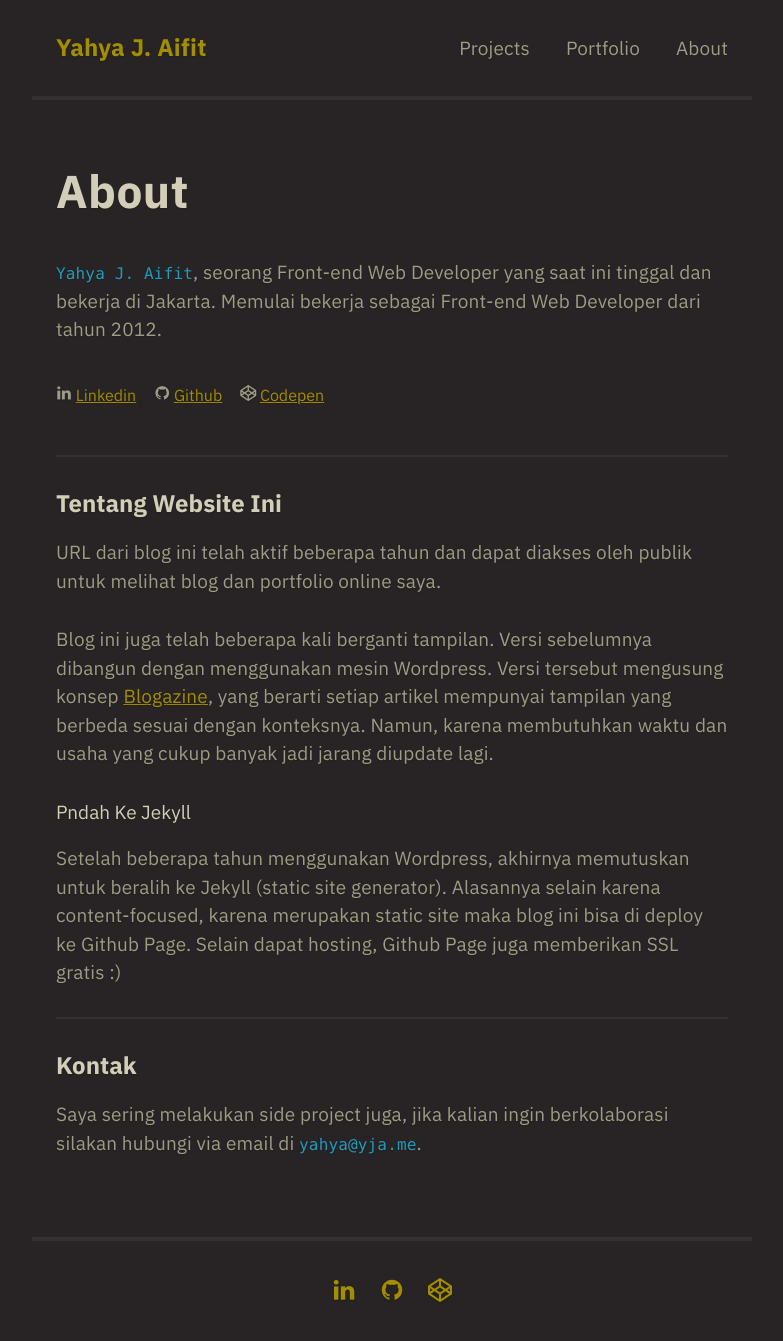
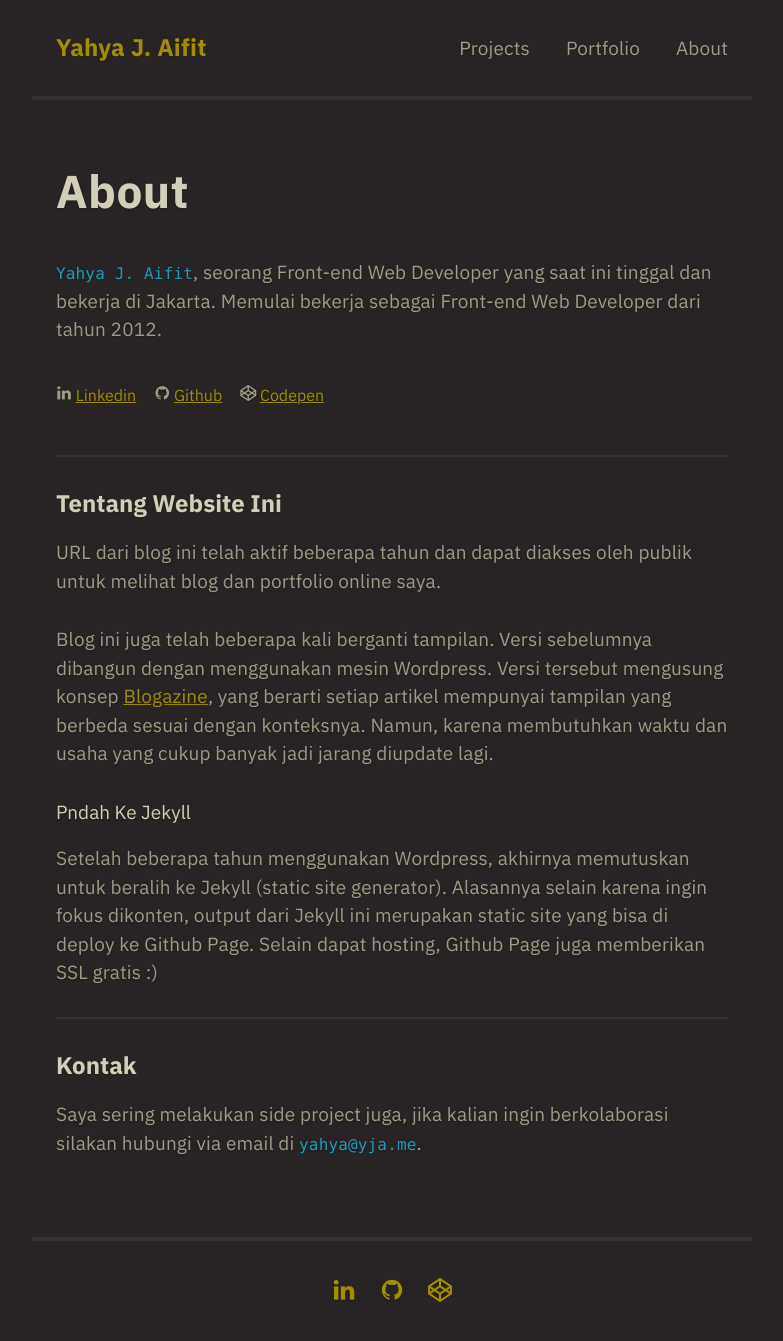
Before and after one commit to aifit/aifit.github.io, a Jekyll site: the page built from pages/about.md, in a window 1280 px wide and 1347 px high. Shown: the top 1341 px of the window, without its empty margins (248-1031 px from the left). Built offline with Jekyll 4.4.1, drawn with Linux system fonts in a browser that asks for light colours.

Commit message:
update about

```diff
--- a/pages/about.md
+++ b/pages/about.md
@@ -37,7 +37,7 @@
 
 #### Pndah Ke Jekyll
 
-Setelah beberapa tahun menggunakan Wordpress, akhirnya memutuskan untuk beralih ke Jekyll (static site generator). Alasannya selain karena content-focused, karena merupakan static site maka blog ini bisa di deploy ke Github Page. Selain dapat hosting, Github Page juga memberikan SSL gratis :)
+Setelah beberapa tahun menggunakan Wordpress, akhirnya memutuskan untuk beralih ke Jekyll (static site generator). Alasannya selain karena ingin fokus dikonten, output dari Jekyll ini merupakan static site yang bisa di deploy ke Github Page. Selain dapat hosting, Github Page juga memberikan SSL gratis :)
 
 ___
 
```
